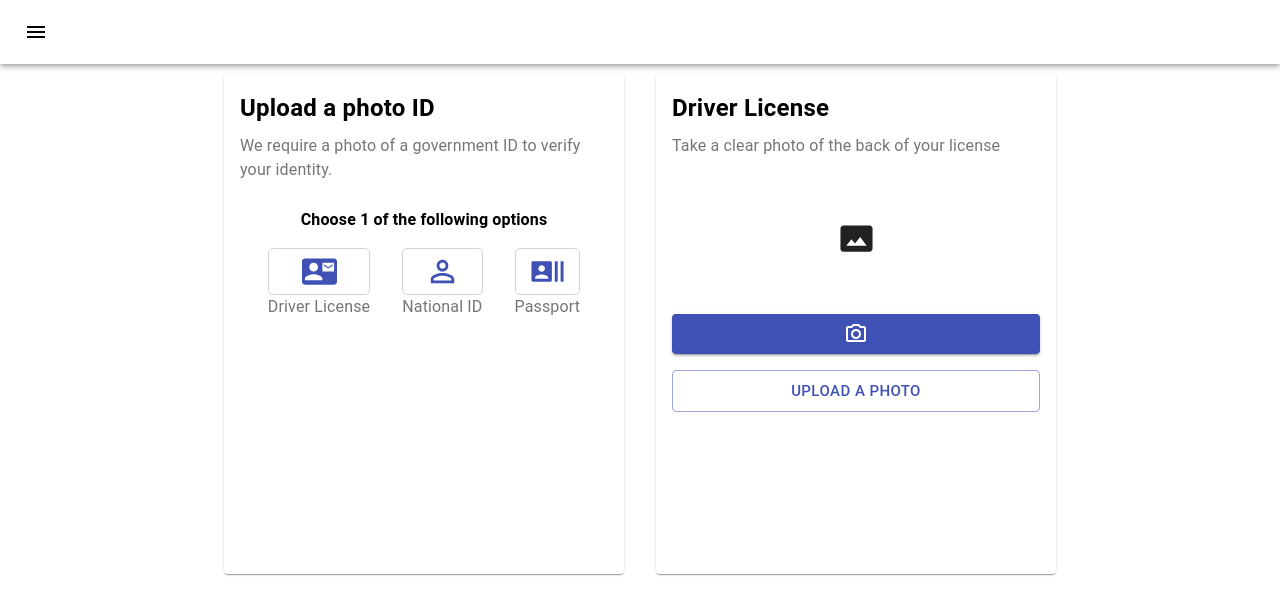
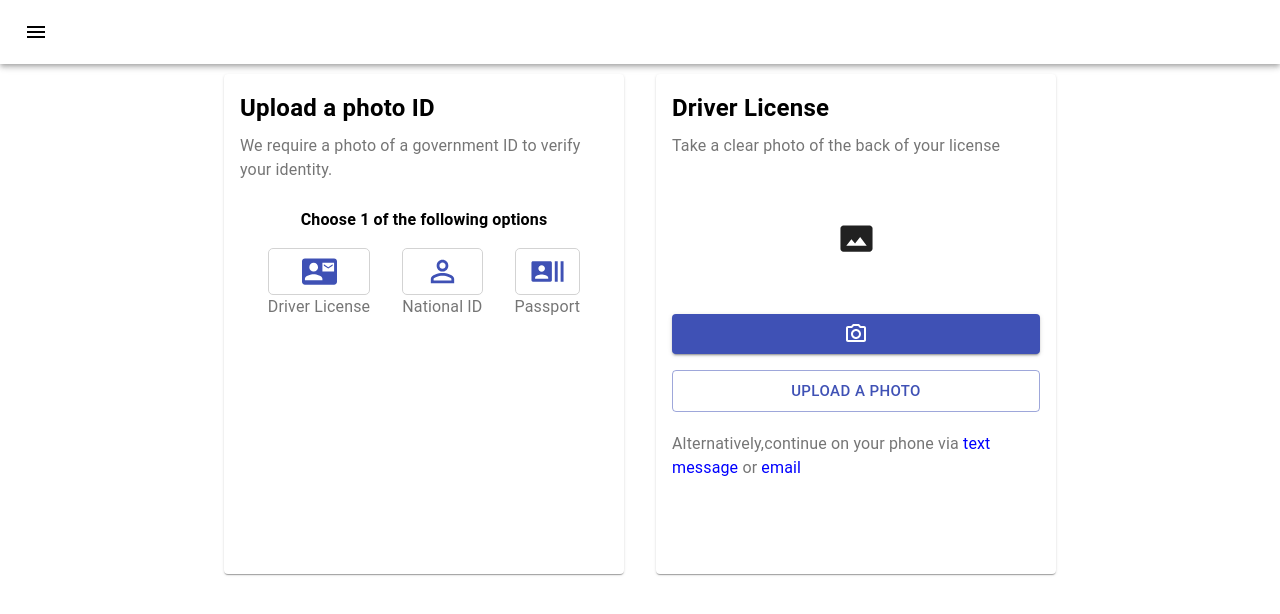
Before and after one commit to harshitshah27/theme-editor, a React (Create React App) app: page / in a window 1280 px wide. Shown: the top 614 px of the page. Built offline with nearby package versions, Linux system fonts and the light colour scheme.

Commit message:
sub text

```diff
--- a/src/Components/LicenseCard.js
+++ b/src/Components/LicenseCard.js
@@ -15,6 +15,9 @@ const useStyles = makeStyles({
   },
   imageContainer: {
     height: 150,
+  },
+  subText: {
+    paddingTop: 20,
   },
 });
 
@@ -50,6 +53,16 @@ export default function PhotoCard() {
             </Button>
           </Grid>
         </Grid>
+
+        <Typography
+          color="textSecondary"
+          gutterBottom
+          className={classes.subText}
+        >
+          Alternatively,continue on your phone via{" "}
+          <span style={{ color: "blue" }}>text message</span> or {""}
+          <span style={{ color: "blue" }}>email</span>
+        </Typography>
       </CardContent>
     </Card>
   );
```
